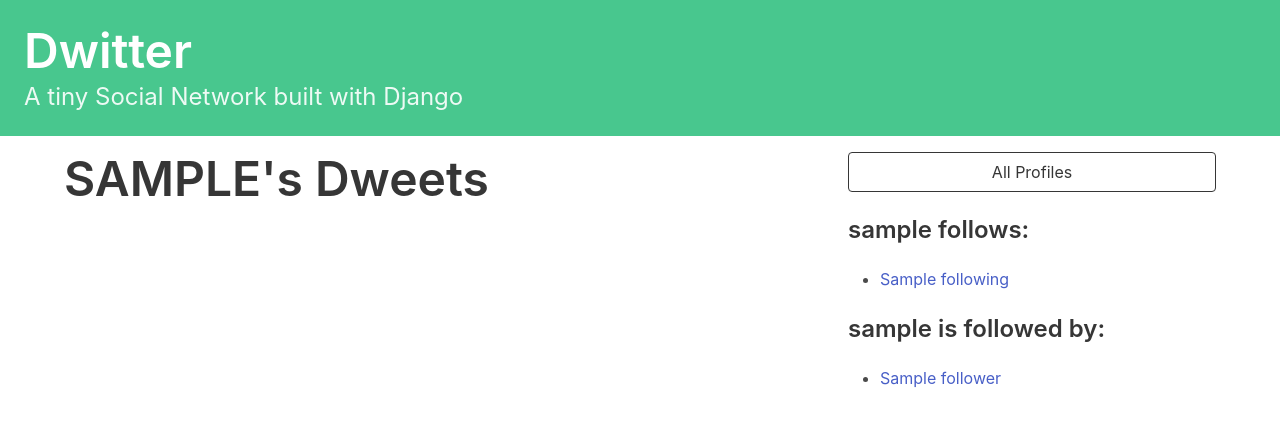
After one commit to enzonjagi/django-social, a Django app: template dwitter/templates/dwitter/profile.html in a window 1280 px wide. The commit adds this page. Shown: the top 426 px of the page. Run offline with Django 3.2, Linux system fonts and the light colour scheme; the template is opened without the code that fills it: most values are stand-ins (such as "Sample title", 1, 10 or a date in 2020).

Commit message:
Created individual Profile pages and a way to link reach them from the profile list and from other profiles

```diff
--- /dev/null
+++ b/dwitter/templates/dwitter/profile.html
@@ -0,0 +1,61 @@
+{% extends 'base.html' %}
+
+{% block content %}
+
+<div class="column">
+
+    <div class="block">
+    <h1 class="title is-1">
+        {{profile.user.username|upper}}'s Dweets
+    </h1>
+    </div>
+
+</div>
+<div class="column is-one-third">
+
+    <div class="block">
+        <a href="{% url 'dwitter:profile_list' %}">
+            <button class="button is-dark is-outlined is-fullwidth">
+                All Profiles
+            </button>
+        </a>
+    </div>
+
+    <div class="block">
+        <h3 class="title is-4">
+            {{profile.user.username}} follows:
+        </h3>
+        <div class="content">
+            <ul>
+            {% for following in profile.follows.all %}
+                <li>
+                    <a href="{% url 'dwitter:profile' following.id %}">
+                        {{ following }}
+                    </a>
+                </li>
+            {% endfor %}
+            </ul>
+        </div>
+    </div>
+
+    <div class="block">
+        <h3 class="title is-4">
+            {{profile.user.username}} is followed by:
+        </h3>
+        <div class="content">
+            <ul>
+            {% for follower in profile.followed_by.all %}
+                <li>
+                    <a href="{% url 'dwitter:profile' follower.id %}">
+                        {{ follower }}
+                    </a>
+                </li>
+            {% endfor %}
+            </ul>
+        </div>
+    </div>
+
+</div>
+
+
+{% endblock %}
--- a/dwitter/templates/dwitter/profile_list.html
+++ b/dwitter/templates/dwitter/profile_list.html
@@ -6,7 +6,7 @@
 
     <div class="block">
         <div class="card">
-            <a href="#">
+            <a href="{% url 'dwitter:profile' profile.id %}">
                 <div class="card-content">
                     <div class="media">
                         <div class="media-left">
--- a/dwitter/urls.py
+++ b/dwitter/urls.py
@@ -1,9 +1,10 @@
 from django.urls import path
-from .views import dashboard, profile_list
+from .views import dashboard, profile_list, profile
 
 app_name = "dwitter"
 
 urlpatterns = [
     path("", dashboard, name="dashboard"),
     path("profile_list/", profile_list, name="profile_list"),
+    path("profile/<int:pk>", profile, name="profile"),
 ]
```
Also changed, not shown: dwitter/views.py (+10 -0 lines).
